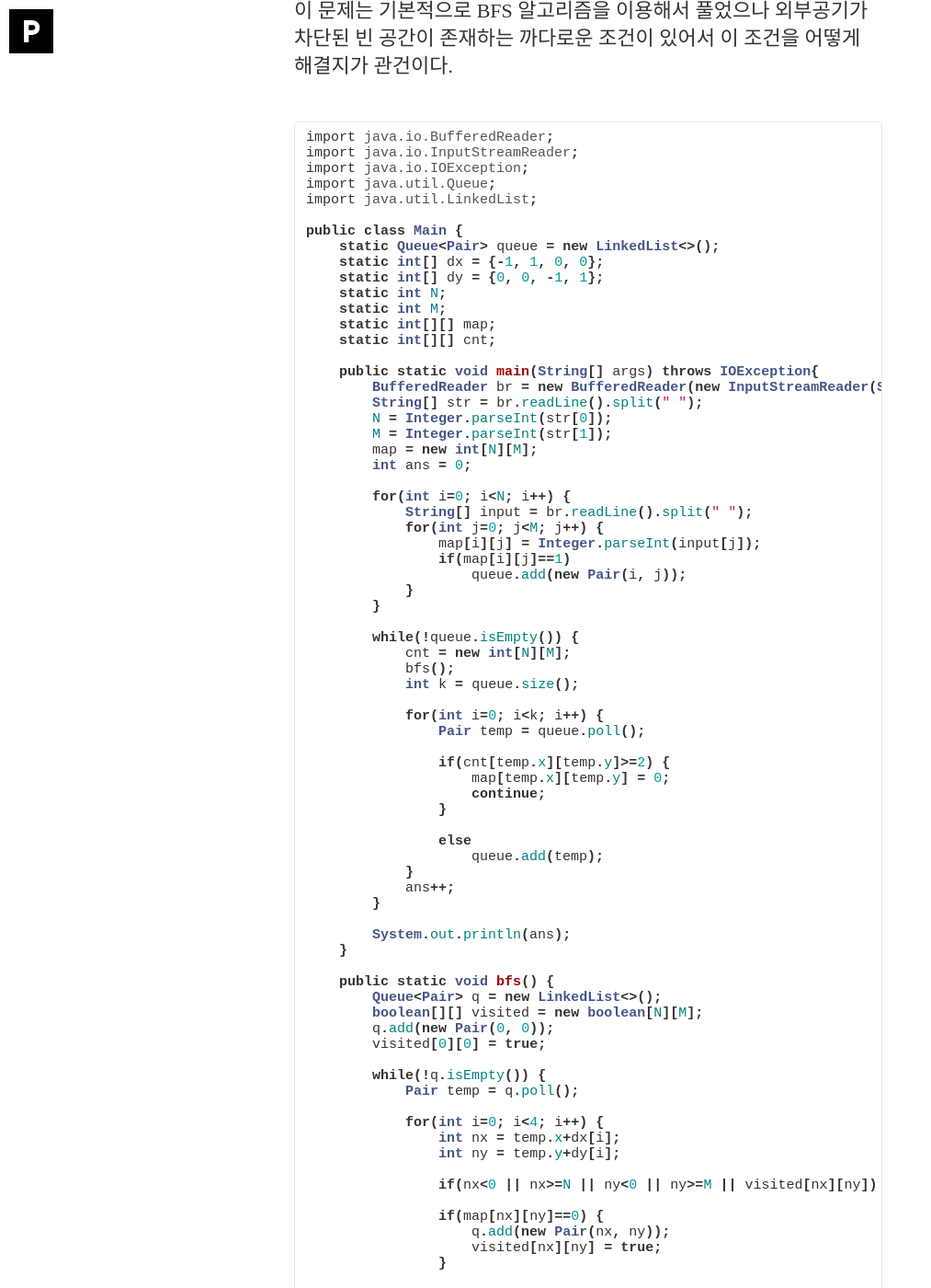
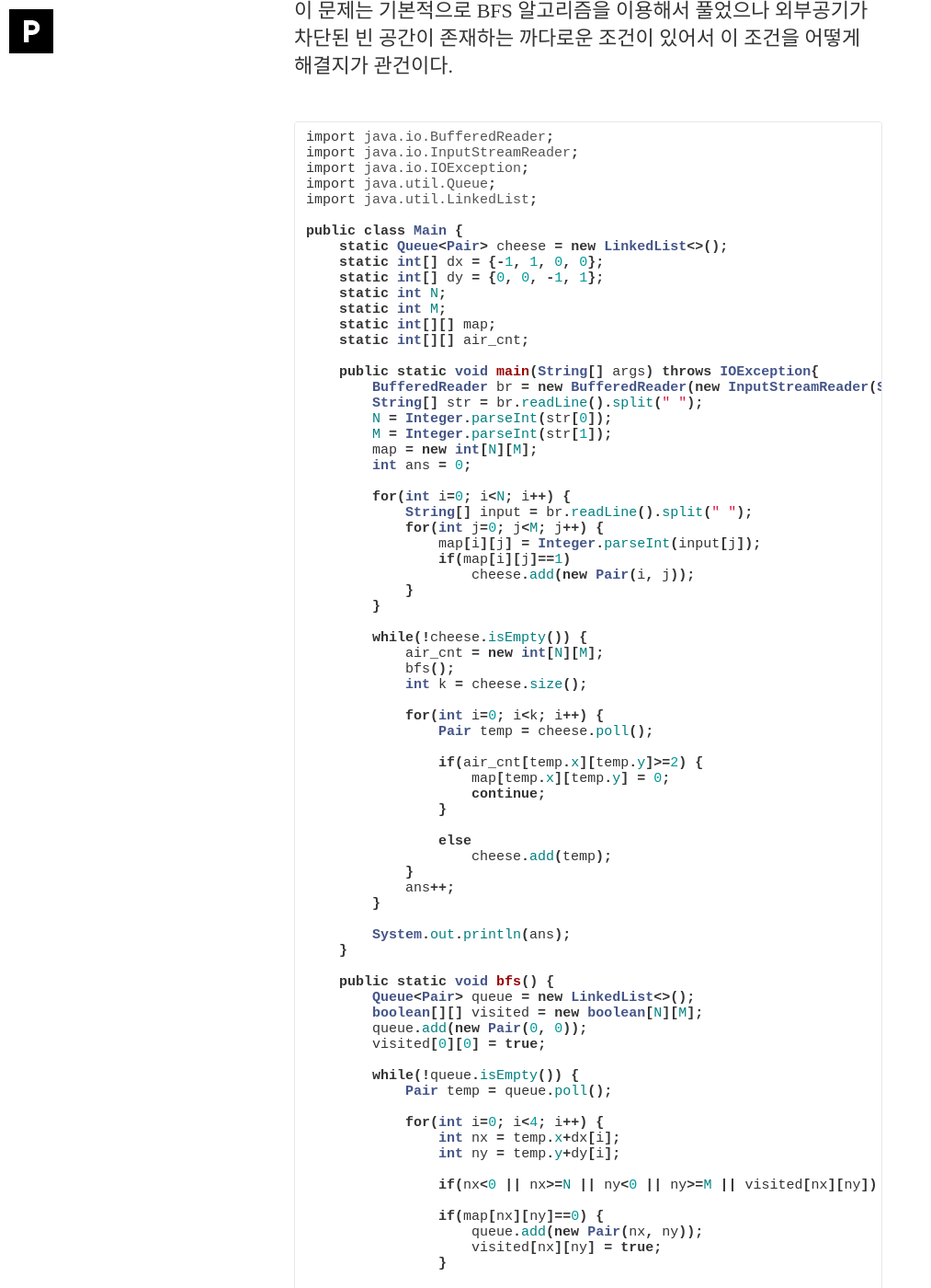
Before and after one commit to pss407/pss407.github.io, a Jekyll site: the page built from _posts/2020-06-20-백준#2638.md, in a window 1280 px wide and 1400 px high, scrolled down 3723 px. Shown: the whole window at 92% size, without its empty margins (0-1013 px from the left). Built offline with Jekyll 4.4.1, drawn with Linux system fonts in a browser that asks for light colours; nearby versions of some CDN libraries; some web fonts are replaced.

Commit message:
Update 2020-06-20-백준#2638.md

```diff
--- a/_posts/2020-06-20-백준#2638.md
+++ b/_posts/2020-06-20-백준#2638.md
@@ -67,13 +67,13 @@ import java.util.Queue;
 import java.util.LinkedList;
 
 public class Main {
-    static Queue<Pair> queue = new LinkedList<>();
+    static Queue<Pair> cheese = new LinkedList<>();
     static int[] dx = {-1, 1, 0, 0};
     static int[] dy = {0, 0, -1, 1};
     static int N;
     static int M;
     static int[][] map;
-    static int[][] cnt;
+    static int[][] air_cnt;
 
     public static void main(String[] args) throws IOException{
         BufferedReader br = new BufferedReader(new InputStreamReader(System.in));
@@ -88,25 +88,25 @@ public class Main {
             for(int j=0; j<M; j++) {
                 map[i][j] = Integer.parseInt(input[j]);
                 if(map[i][j]==1)
-                    queue.add(new Pair(i, j));
+                    cheese.add(new Pair(i, j));
             }
         }
 
-        while(!queue.isEmpty()) {
-            cnt = new int[N][M];
+        while(!cheese.isEmpty()) {
+            air_cnt = new int[N][M];
             bfs();
-            int k = queue.size();
+            int k = cheese.size();
 
             for(int i=0; i<k; i++) {
-                Pair temp = queue.poll();
+                Pair temp = cheese.poll();
 
-                if(cnt[temp.x][temp.y]>=2) {
+                if(air_cnt[temp.x][temp.y]>=2) {
                     map[temp.x][temp.y] = 0;
                     continue;
                 }
 
                 else
-                    queue.add(temp);
+                    cheese.add(temp);
             }
             ans++;
         }
@@ -130,12 +130,12 @@ public class Main {
                 if(nx<0 || nx>=N || ny<0 || ny>=M || visited[nx][ny]) continue;
 
                 if(map[nx][ny]==0) {
-                    q.add(new Pair(nx, ny));
+                    queue.add(new Pair(nx, ny));
                     visited[nx][ny] = true;
                 }
 
                 else if(map[nx][ny]==1)
-                    cnt[nx][ny]++;
+                    air_cnt[nx][ny]++;
             }
         }
     }
```
Also changed, not shown: other parts of _posts/2020-06-20-백준#2638.md (+4 -4 lines).
